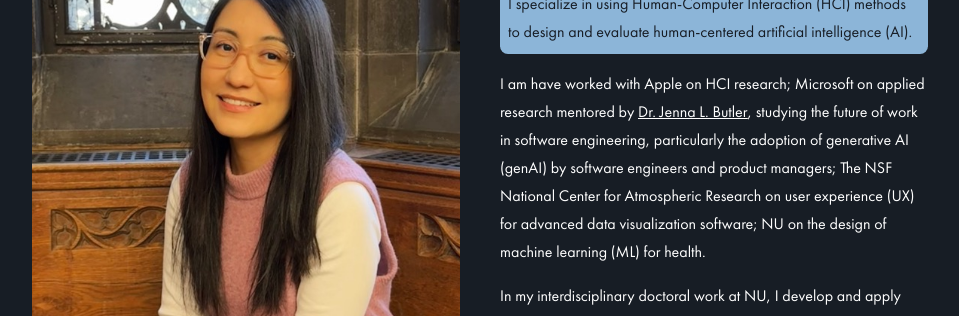
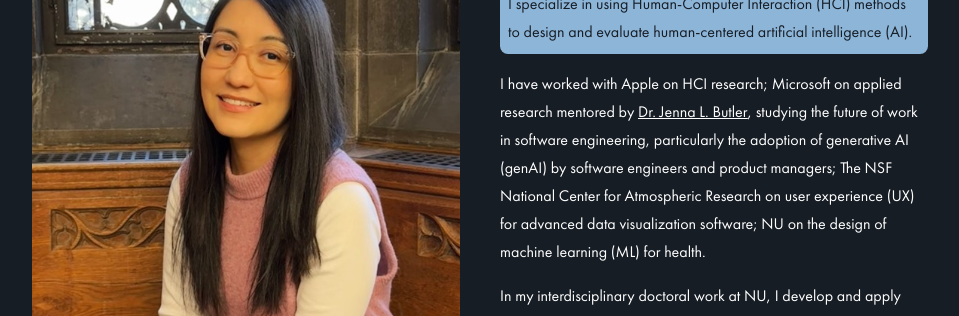
Before and after one commit to eulloa/mara-research-site, a Next.js app: page / in a window 1280 px wide. Shown: the part 462-778 px from the top of the page, without its empty margins (160-1119 px from the left). Built offline with nearby package versions, Linux system fonts and the light colour scheme.

Commit message:
cv update and fixing typo in bio

```diff
--- a/src/app/components/bio.tsx
+++ b/src/app/components/bio.tsx
@@ -43,7 +43,7 @@ export const Bio = () => {
           I specialize in using Human-Computer Interaction (HCI) methods to design and evaluate human-centered artificial intelligence (AI).
         </p>
         <p className="mt-4 leading-7">
-          I am have worked with Apple on HCI research; Microsoft on applied research mentored by{" "}
+          I have worked with Apple on HCI research; Microsoft on applied research mentored by{" "}
                     <span className="underline">
             <a
               href="https://www.microsoft.com/en-us/research/people/jennbu/"
```
Also changed, not shown: 1 other file (tests, documents, lock files or other folders).
